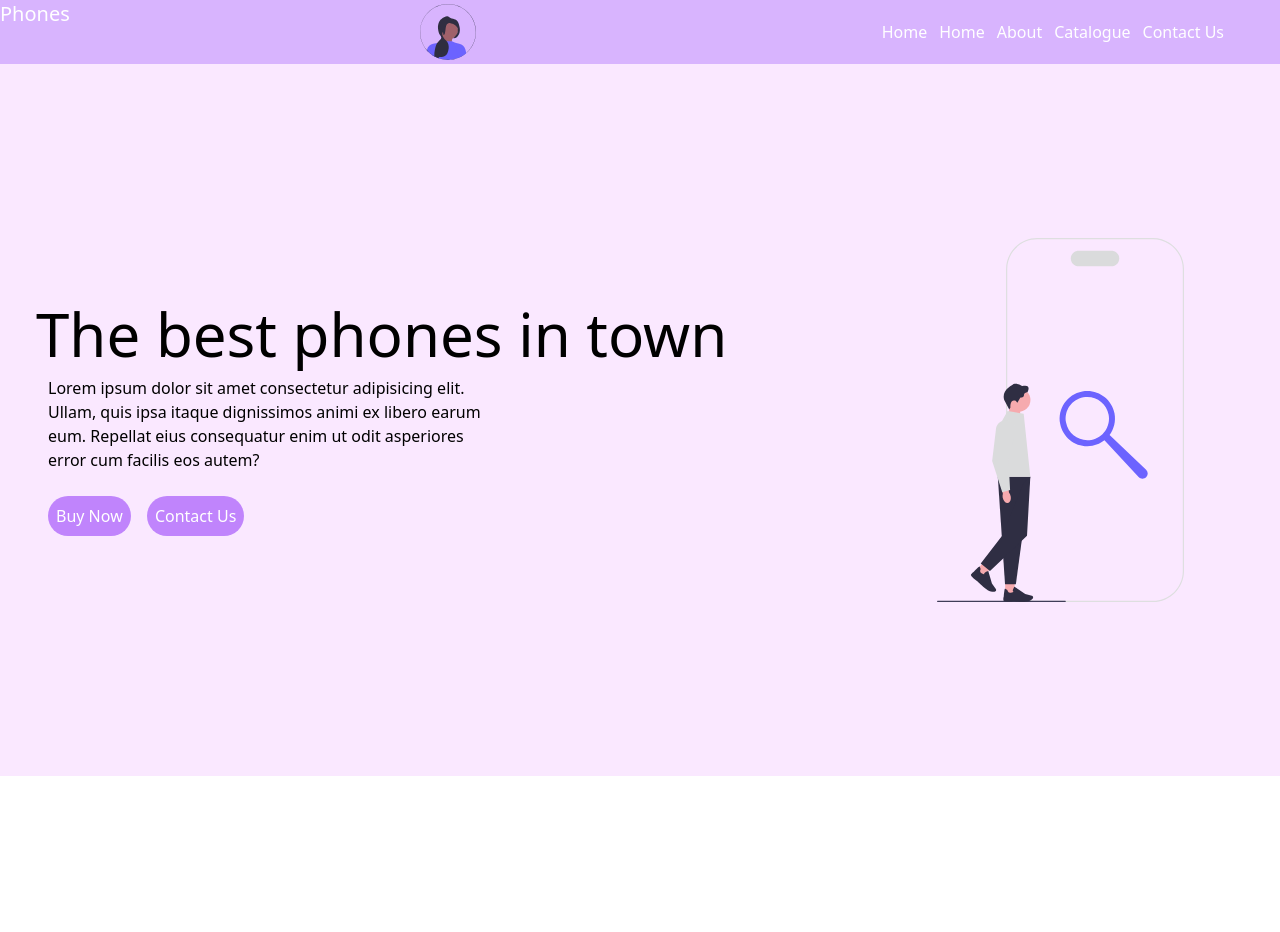
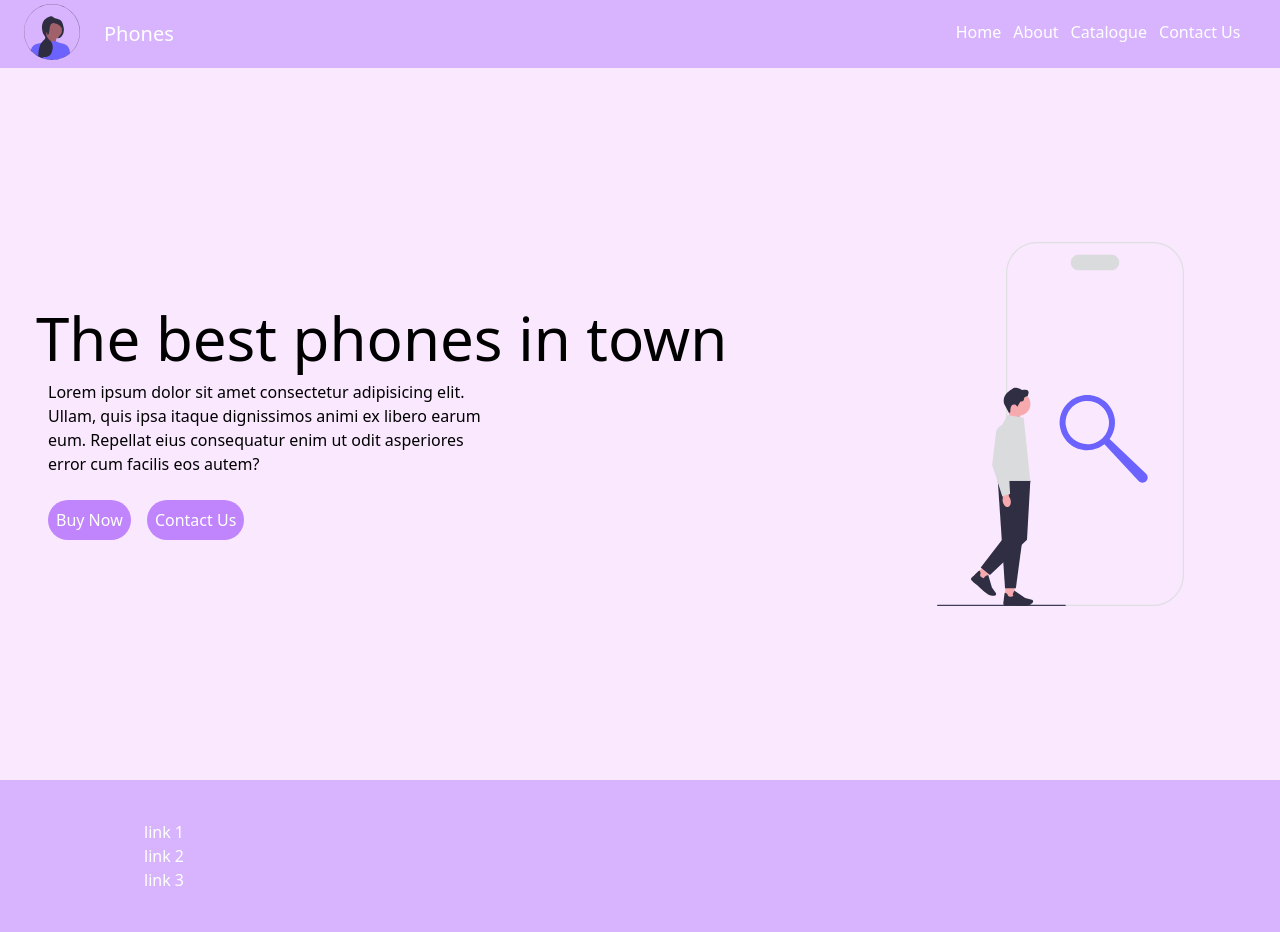
Before and after one commit to vpullakhandam/tailwindcss, a website: page landing.html in a window 1280 px wide. Before the commit the page ends 800 px from the top, so only its background shows below. Drawn offline with nearby package versions, Linux system fonts and the light colour scheme.

Commit message:
added footer

```diff
--- a/landing.html
+++ b/landing.html
@@ -8,15 +8,14 @@
     <script src="https://cdn.tailwindcss.com"></script>
   </head>
   <body>
-    <nav class="bg-purple-300 text-white flex justify-between">
-      <span class="text-xl">Phones</span>
-      <img src="images/image1.svg" alt="icon" class="h-16 py-1" />
-      <ul class="px-14 py-5 flex space-x-3 justify-end">
-        <li class="cursor-pointer">Home</li>
-        <li class="cursor-pointer">Home</li>
-        <li class="cursor-pointer">About</li>
-        <li class="cursor-pointer">Catalogue</li>
-        <li class="cursor-pointer">Contact Us</li>
+    <nav class="bg-purple-300 text-white flex">
+      <img src="images/image1.svg" alt="icon" class="h-16 py-1 px-6" />
+      <h1 class="text-xl py-5 cursor-pointer hover:text-slate-400">Phones</h1>
+      <ul class="w-10/12 py-5 flex space-x-3 justify-end">
+        <li class="cursor-pointer hover:text-slate-400">Home</li>
+        <li class="cursor-pointer hover:text-slate-400">About</li>
+        <li class="cursor-pointer hover:text-slate-400">Catalogue</li>
+        <li class="cursor-pointer hover:text-slate-400">Contact Us</li>
       </ul>
     </nav>
     <main class="bg-fuchsia-100 flex">
@@ -43,5 +42,12 @@
         <img src="images/image2.svg" alt="image of phone" />
       </div>
     </main>
+    <footer>
+      <ul class="bg-purple-300 text-white py-10 px-36 justify-center">
+        <li class="cursor-pointer hover:text-slate-400">link 1</li>
+        <li class="cursor-pointer hover:text-slate-400">link 2</li>
+        <li class="cursor-pointer hover:text-slate-400">link 3</li>
+      </ul>
+    </footer>
   </body>
 </html>
```
